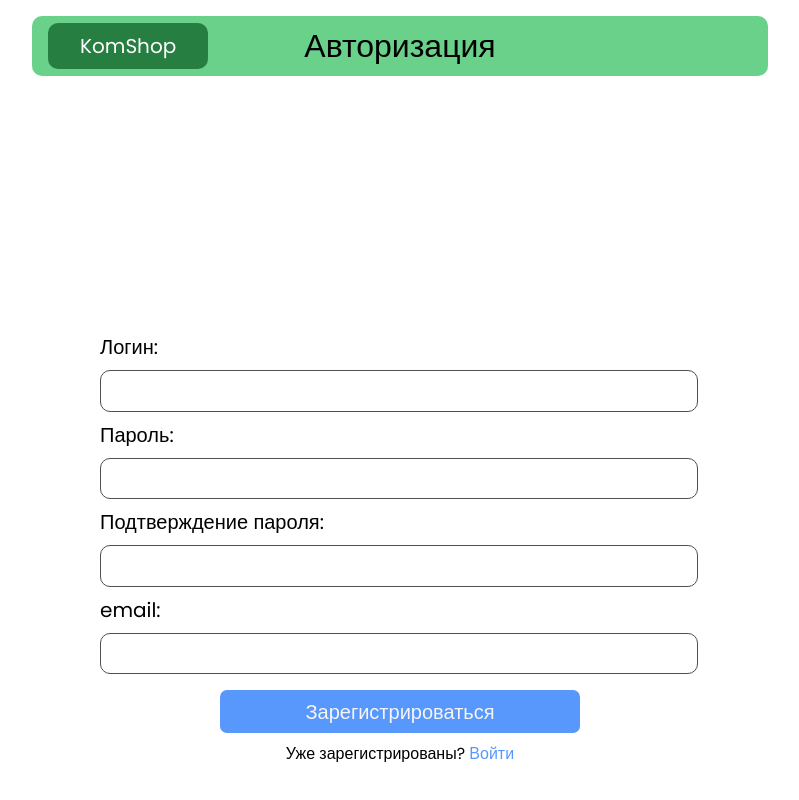
After one commit to dshutrin/KomShop, a Django app: page /register in a window 1280 px wide. The commit adds this page. Shown: the whole page, without its empty margins (240-1039 px from the left). Run offline with Django 5.2, Linux system fonts and the light colour scheme.

Commit message:
add fixes

```diff
--- a/shop/forms.py
+++ b/shop/forms.py
@@ -26,3 +26,26 @@ class TagForm(forms.ModelForm):
     class Meta:
         model = Tag
         fields = ["name"]
+
+
+class CategoryForm(forms.ModelForm):
+    def __init__(self, *args, **kwargs):
+        super().__init__(*args, **kwargs)
+        for visible in self.visible_fields():
+            visible.field.widget.attrs['placeholder'] = visible.field.label
+
+    class Meta:
+        model = Category
+        fields = ["name"]
+
+
+class LoginForm(forms.Form):
+    login = forms.CharField(max_length=255, label='Логин')
+    password = forms.CharField(widget=forms.PasswordInput, label='Пароль')
+
+
+class RegForm(forms.Form):
+    login = forms.CharField(max_length=255, label='Логин')
+    password = forms.CharField(widget=forms.PasswordInput, label='Пароль')
+    password2 = forms.CharField(widget=forms.PasswordInput, label='Подтверждение пароля')
+    email = forms.EmailField(label='email')
--- a/shop/urls.py
+++ b/shop/urls.py
@@ -1,6 +1,7 @@
 from django.urls import path
 from .admin_panel_views import *
 from .views import *
+
 
 
 admin_panel_urlpatterns = [
@@ -16,14 +17,16 @@ admin_panel_urlpatterns = [
 	path('admin_panel/products/edit/<int:pid>', admin_panel_edit_product),
 	path('admin_panel/remove_tag', admin_panel_remove_product_tag),
 	path('admin_panel/add_tag', admin_panel_add_product_tag),
-
+	path('admin_panel/categories/add', admin_panel_add_category),
 	path('admin_panel/remove_cat', admin_panel_remove_product_cat),
 	path('admin_panel/add_cat', admin_panel_add_product_cat),
 	path('admin_panel/delete_product', delete_product)
 ]
 
-
 urlpatterns = [
 	path('', get_first_page),
-	path('catalog/page_<int:page>', home)
+	path('catalog/page_<int:page>', home),
+	path('login', login_view),
+	path('register', reg_view),
+	path('logout', logout)
 ] + admin_panel_urlpatterns
--- a/shop/views.py
+++ b/shop/views.py
@@ -1,5 +1,8 @@
 from django.shortcuts import render
 from django.http import HttpResponseRedirect
+from django.contrib.auth import authenticate, login as user_login, logout as user_logout
+
+from .forms import *
 from .models import *
 
 
@@ -48,3 +51,69 @@ def home(request, page):
 		'lf_page': lf_page,
 		'rf_page': rf_page,
 	})
+
+
+def login_view(request):
+	if request.method == 'GET':
+		return render(request, 'base/login.html', {
+			'form': LoginForm()
+		})
+
+	elif request.method == 'POST':
+		login_ = request.POST.get('login')
+		password_ = request.POST.get('password')
+
+		usr = authenticate(request, username=login_, password=password_)
+
+		if usr is not None:
+			user_login(request, usr)
+			return HttpResponseRedirect('/')
+		else:
+			return render(request, 'base/login.html', {
+				'form': LoginForm(request.POST)
+			})
+
+
+def reg_view(request):
+	if request.method == 'GET':
+		return render(request, 'base/register.html', {
+			'form': RegForm()
+		})
+	else:
+		form = RegForm(request.POST)
+		error = ''
+
+		login = request.POST.get('login')
+		password = request.POST.get('password')
+		password2 = request.POST.get('password2')
+		email = request.POST.get('email')
+
+		if form.is_valid():
+			if password != password2:
+				error = 'Введённые пароли не совпадают!\n'
+			if CustomUser.objects.filter(email=email).exists():
+				error = 'Введённый адрес электронной почты занят!\n'
+			if CustomUser.objects.filter(username=login).exists():
+				error = 'Пользователь с таким логином уже существует!\n'
+
+			if error:
+				return render(request, 'base/register.html', {
+					'form': form,
+					'error': error
+				})
+
+			else:
+				new_user = CustomUser.objects.create(
+					username=login,
+					email=email
+				)
+
+				new_user.set_password(password)
+				new_user.save()
+
+				return HttpResponseRedirect('/login')
+
+
+def logout(request):
+	user_logout(request)
+	return HttpResponseRedirect('/')
--- /dev/null
+++ b/static/css/base/login.css
@@ -0,0 +1,112 @@
+@import url('https://fonts.googleapis.com/css2?family=Poppins:ital,wght@0,100;0,200;0,300;0,400;0,500;0,600;0,700;0,800;0,900;1,100;1,200;1,300;1,400;1,500;1,600;1,700;1,800;1,900&display=swap');
+
+
+* {
+    font-family: "Poppins", sans-serif;
+    font-weight: 400;
+    font-style: normal;
+}
+
+html, body {
+    margin: 0;
+    padding: 0;
+    height: 100vh;
+    width: 100vw;
+}
+
+body {
+    display: flex;
+    align-items: center;
+    flex-direction: column;
+}
+
+.navbar {
+    margin: 1rem;
+    width: calc(60vw - 2rem);
+    height: 60px;
+    background-color: rgb(105, 209, 137);
+    border-radius: 10px;
+    display: grid;
+    grid-template-columns: 33% 34% 33%;
+}
+
+a {
+    text-decoration: none;
+}
+
+.site-title {
+    height: 60px;
+    display: flex;
+    align-items: center;
+    margin-left: 1rem;
+}
+
+.site-title > a {
+    background-color: #277e41;
+    border-radius: 10px;
+    margin: 0;
+    padding: 0.5rem 2rem;
+    font-size: 20px;
+    color: white;
+}
+
+.site-navbar-title {
+    display: flex;
+    align-items: center;
+    justify-content: center;
+    height: 60px;
+}
+
+.form-block {
+    display: flex;
+    align-items: center;
+    justify-content: center;
+}
+
+form {
+    margin-top: 30vh;
+    width: 600px;
+    display: grid;
+    grid-template-columns: 100%;
+}
+
+form > input {
+    margin-bottom: 0.5rem;
+    width: calc(100% - 2rem - 4px);
+    padding: 0.3rem 1rem;
+    border-radius: 10px;
+    border: 1px solid #505050;
+    font-size: 20px;
+}
+
+form > label {
+    margin-bottom: 0.5rem;
+    width: 100%;
+    font-size: 20px;
+}
+
+.fb-block {
+    text-align: center;
+}
+
+button {
+    width: 60%;
+    background-color: #5897fb;
+    color: whitesmoke;
+    border: none;
+    border-radius: 7px;
+    font-size: 20px;
+    padding: 0.4rem 1rem;
+    cursor: pointer;
+    margin: 0.5rem 0;
+}
+
+#reg_link {
+    text-decoration: none;
+    color: #5897fb;
+}
+
+.errors-block {
+    text-align: center;
+    color: red;
+}
--- /dev/null
+++ b/templates/base/register.html
@@ -0,0 +1,53 @@
+<!doctype html>
+{% load static %}
+<html lang="en">
+<head>
+    <meta charset="UTF-8">
+    <meta name="viewport"
+          content="width=device-width, user-scalable=no, initial-scale=1.0, maximum-scale=1.0, minimum-scale=1.0">
+    <meta http-equiv="X-UA-Compatible" content="ie=edge">
+    <link rel="stylesheet" href="{% static 'css/base/login.css' %}">
+    <title>Авторизация</title>
+</head>
+<body>
+
+    <div class="navbar">
+        <div class="site-title">
+            <a href="/">KomShop</a>
+        </div>
+        <div class="site-navbar-title">
+            <h1>Авторизация</h1>
+        </div>
+        <div class="login-block">
+
+        </div>
+    </div>
+
+    <div class="form-block">
+        <form id="forma" method="post">
+
+            {% for f in form %}
+                <label for="{{ f.id_for_label }}">{{ f.label }}:</label>
+                {{f}}
+            {% endfor %}
+
+            {% if error %}
+                <div class="errors-block">
+                    <span class="error">
+                        {{ error }}
+                    </span>
+                </div>
+            {% endif %}
+
+            {% csrf_token %}
+            <div class="fb-block">
+                <button type="submit">Зарегистрироваться</button><br>
+                <span>Уже зарегистрированы?</span>
+                <a id="reg_link" href="/login">Войти</a>
+            </div>
+
+        </form>
+    </div>
+
+</body>
+</html>
```
Also changed, not shown: shop/admin_panel_views.py (+17 -0 lines), static/css/base/base.css (+41 -0 lines), templates/admin_panel/category_add.html (added, +30 -0 lines), templates/base/base.html (+16 -1 lines), templates/base/login.html (added, +45 -0 lines).
